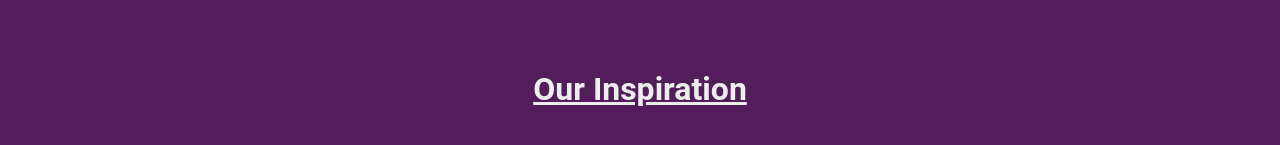
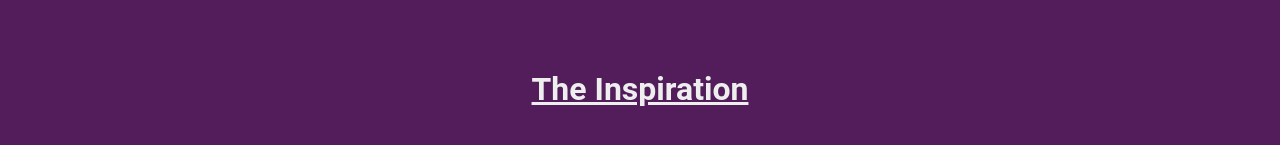
Before and after one commit to omivrex/learnXtraWeb, a React (Create React App) app: page /OurApps in a window 1280 px wide. Shown: the part 447-592 px from the top of the page. Built offline with nearby package versions, Linux system fonts and the light colour scheme.

Commit message:
modifed about app style

```diff
--- a/src/components/OApps.component.tsx
+++ b/src/components/OApps.component.tsx
@@ -12,7 +12,7 @@
   return (
     <div style={styles.container}>
       <div style={styles.row}>
-        <h1 style={styles.h1}>Our Inspiration</h1>
+        <h1 style={styles.h1}>The Inspiration</h1>
         <p >
           No doubt, it is the desire of every student preparing to
           write the annual JUPEB A-level Examination to be successful therein,
```
